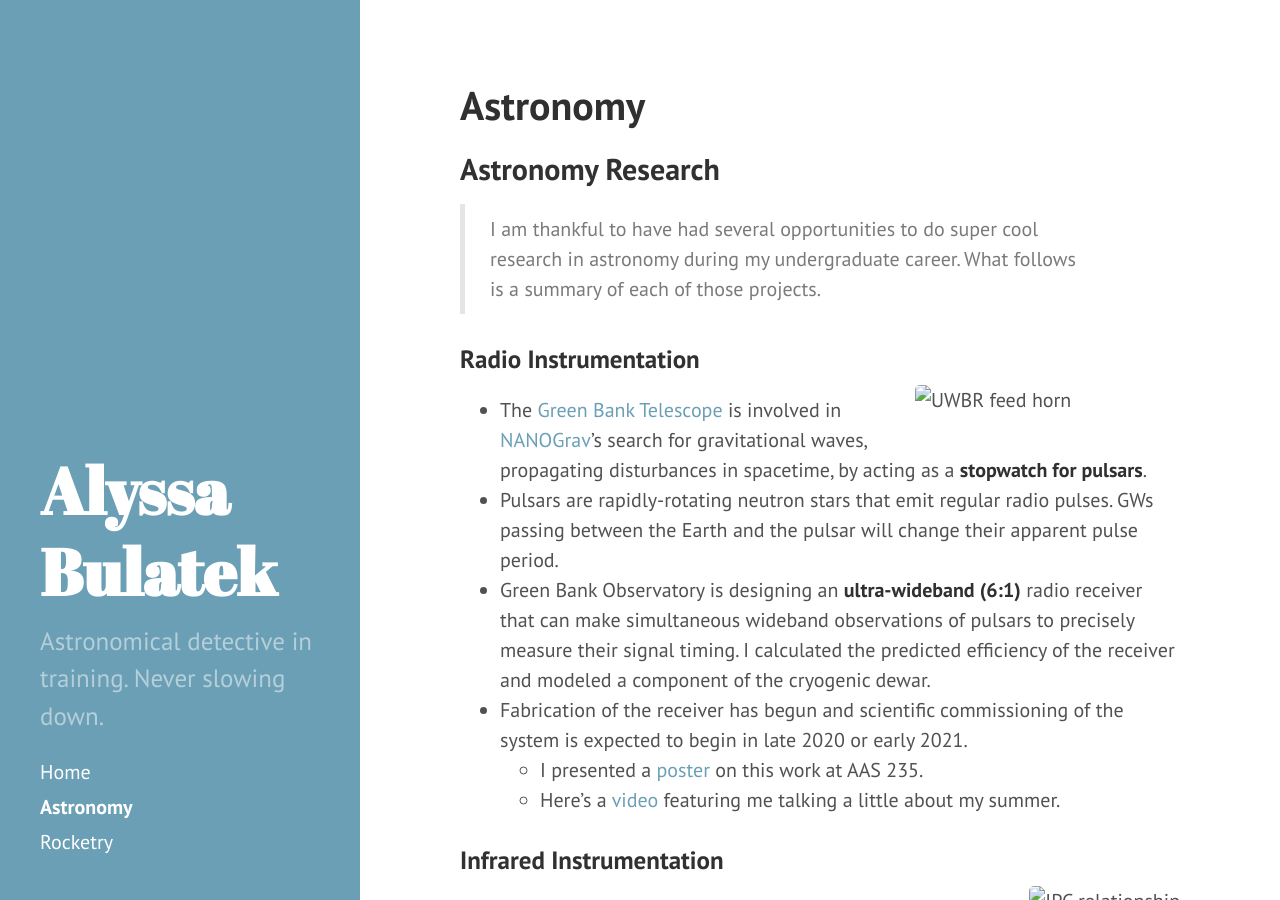
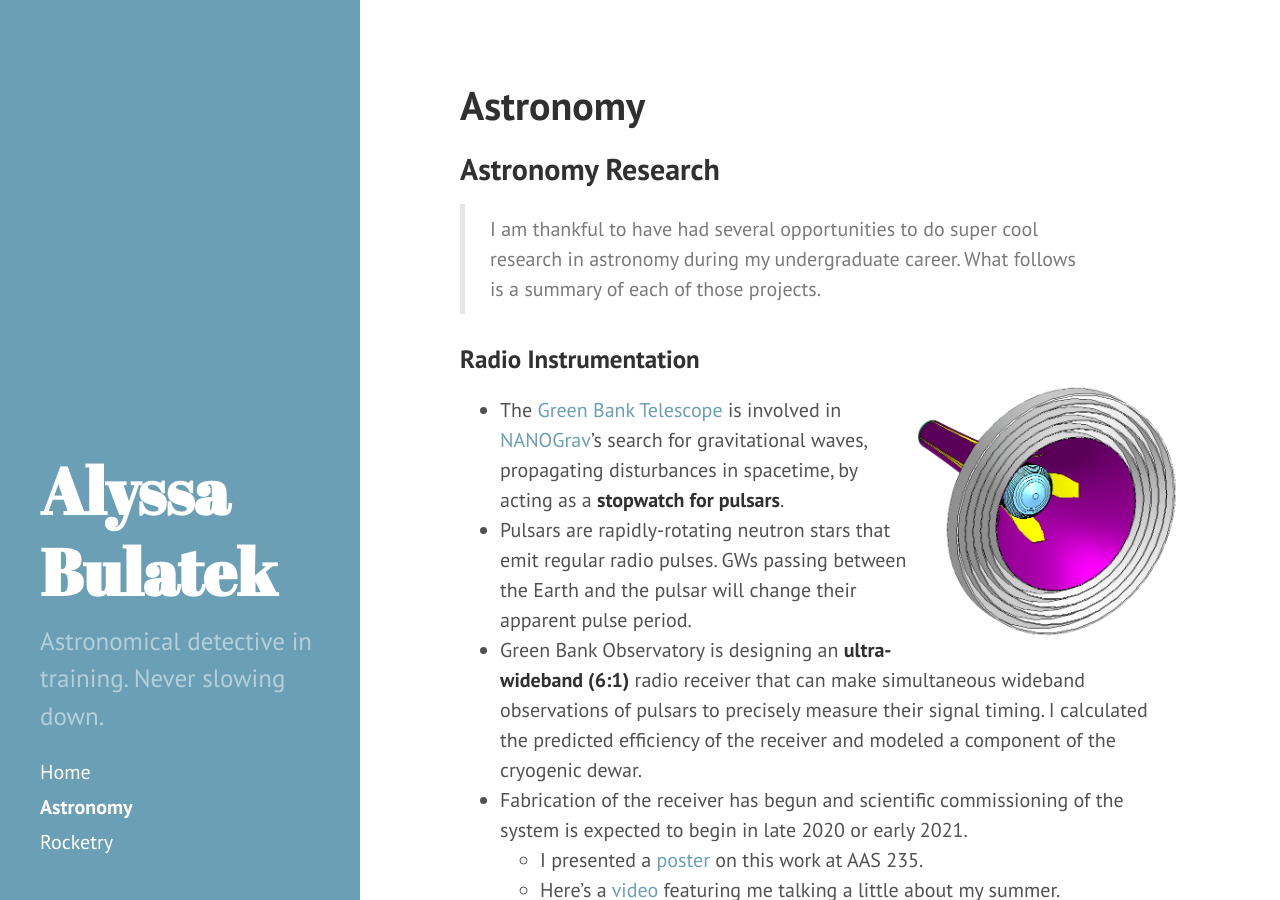
Before and after one commit to abulatek/abulatek.github.io, a Jekyll site: the page built from astronomy.md, in a window 1280 px wide and 900 px high. Built offline with Jekyll 4.4.1, drawn with Linux system fonts in a browser that asks for light colours.

Commit message:
Attempted to fix images on Astronomy page

```diff
--- a/astronomy.md
+++ b/astronomy.md
@@ -10,7 +10,7 @@
 
 ### Radio Instrumentation
 
-<img src="resources/feed_horn_perspective.png" width="265" align="right" hspace="10" alt="UWBR feed horn" />
+<img src="https://abulatek.github.io/resources/feed_horn_perspective.png" width="265" align="right" hspace="10" alt="UWBR feed horn" />
 - The [Green Bank Telescope](https://greenbankobservatory.org/science/telescopes/gbt/) is involved in [NANOGrav](http://nanograv.org/)'s search for gravitational waves, propagating disturbances in spacetime, by acting as a **stopwatch for pulsars**.
 - Pulsars are rapidly-rotating neutron stars that emit regular radio pulses. GWs passing between the Earth and the pulsar will change their apparent pulse period.
 - Green Bank Observatory is designing an **ultra-wideband (6:1)** radio receiver that can make simultaneous wideband observations of pulsars to precisely measure their signal timing. I calculated the predicted efficiency of the receiver and modeled a component of the cryogenic dewar.
@@ -20,7 +20,7 @@
 
 ### Infrared Instrumentation
 
-<img src="resources/IPC_relation.png" height="275" align="right" hspace="10" vspace="6" alt="IPC relationship" />
+<img src="https://abulatek.github.io/resources/IPC_relation.png" height="275" align="right" hspace="10" vspace="6" alt="IPC relationship" />
 - The [Near-Earth Object Camera](https://uanews.arizona.edu/story/uarizona-looks-toward-work-nasa-s-potential-asteroidhunting-space-telescope) (also known as NEO Surveyor) spacecraft is designed to find, track, and characterize **potentially hazardous asteroids** (large and close to the Earth). The University of Rochester is contributing to the NEOCam project by characterizing prototypes of the high sensitivity 16-megapixel cameras that will fly on NEOCam.
 - During the summer of 2018, I participated in the Physics REU at UR. I worked in the infrared detector group with Dr. Judy Pipher, Craig McMurtry, and their graduate students. I wrote an algorithm to correct for an image-blurring effect that plagues long-wavelength (~10-micron) IR detectors called **interpixel capacitance (IPC)**.
 - IPC spreads signal from one pixel to its neighbors via capacitance between the pixels. It has been shown to be **signal-dependent**: the more signal deposited onto a pixel, the less signal gets spread to nearby pixels. So, to correct for IPC effectively, we must measure the relationship between signal spread and signal strength.
@@ -31,7 +31,7 @@
 
 #### IC 3877
 
-<img src="resources/IC3877.png" height="250" align="right" hspace="10" vspace="10" alt="IC3877 images"/>
+<img src="https://abulatek.github.io/resources/IC3877.png" height="250" align="right" hspace="10" vspace="10" alt="IC3877 images"/>
 - In the spring of 2018, my Observational Astronomy course at Macalester analyzed 21 cm data from the VLA on KDG 215. In the data cube, another HI source was present off-axis and offset in velocity space from KDG 215. It was IC 3877, a large spiral galaxy that had previously been imaged for SDSS, but never in HI. I ended up imaging IC 3877 for a few reasons. Firstly, I only had experience with small dwarf galaxies, and wanted to see how a large spiral would look in the radio. Secondly, I was interested in seeing if an off-axis primary beam correction could recover the total HI flux measured by a single-dish observation.
 - Doing this imaging work was worth it, as the images were **beautiful**. I calculated an HI flux integral of 32.3 Jy km/s, compared to the ALFALFA result of 32.2 Jy km/s. Within the error for the VLA (10%), these integrals are the same (John Cannon, personal correspondence).
 
@@ -44,12 +44,12 @@
 
 ### Circumstellar Disks
 
-<img src="resources/DMTau_bw.png" height="275" align="right" hspace="10" alt="DM Tau image"/>
+<img src="https://abulatek.github.io/resources/DMTau_bw.png" height="275" align="right" hspace="10" alt="DM Tau image"/>
 - During summer 2017, I took part in the KNAC REU at Wesleyan University working with Dr. Kevin Flaherty (now at Williams College). I used data from ALMA to **image the dust structure** of three circumstellar disks. For the disks around V4046 Sgr, MWC 480, and DM Tau, we were able to resolve down to spatial scales of 18, 29, and 25 AU respectively.
 - We used **MCMC modeling** to determine the dust-to-gas ratios in the rings in each of the disk as well as disk radii. This modeling work was preliminary, but allowed me to get familiar with MCMC techniques.
 
 <p align="center">
-  <img src="resources/disk_stats.png" height="150" alt="Disk statistics" />
+  <img src="https://abulatek.github.io/resources/disk_stats.png" height="150" alt="Disk statistics" />
   (Note: figures not to scale and are only meant to illustrate the relative size of each ring.)
 </p>
 
```
Also changed, not shown: index.md (+1 -1 lines), 1 other file.
